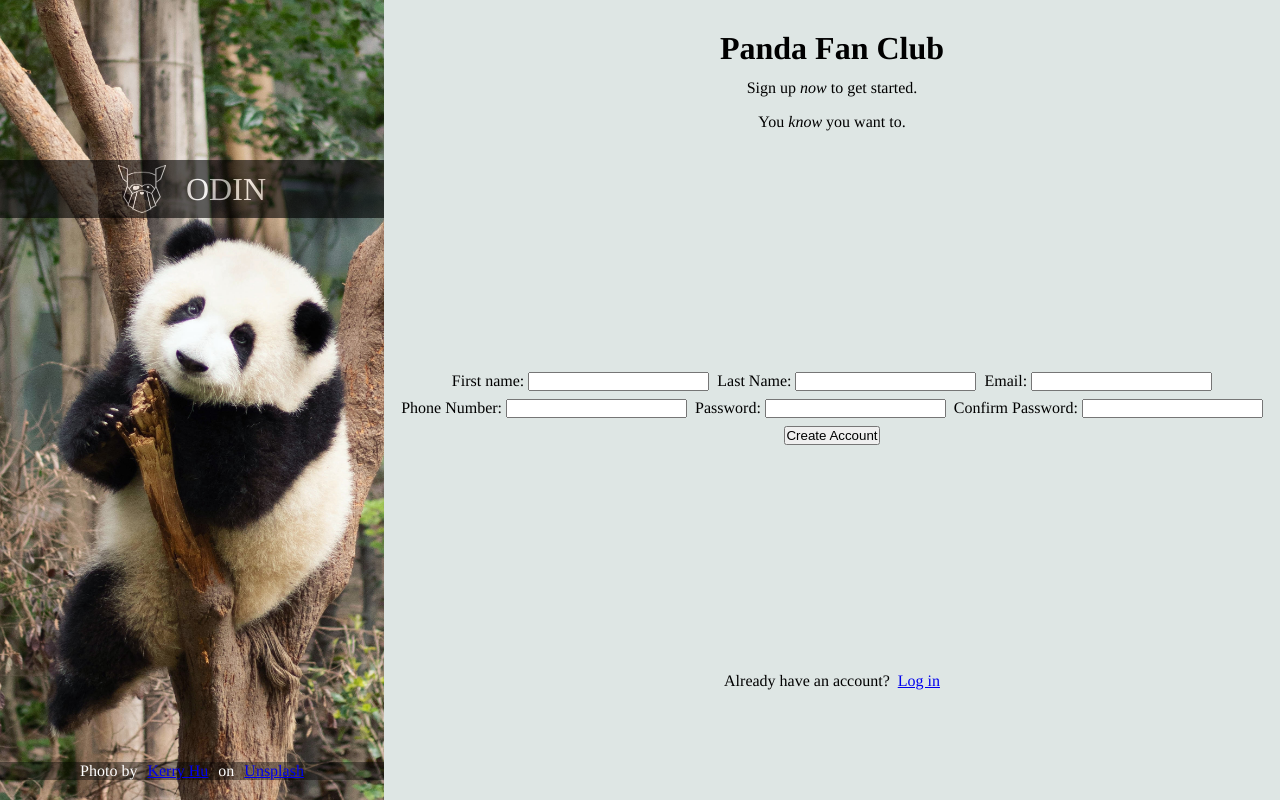
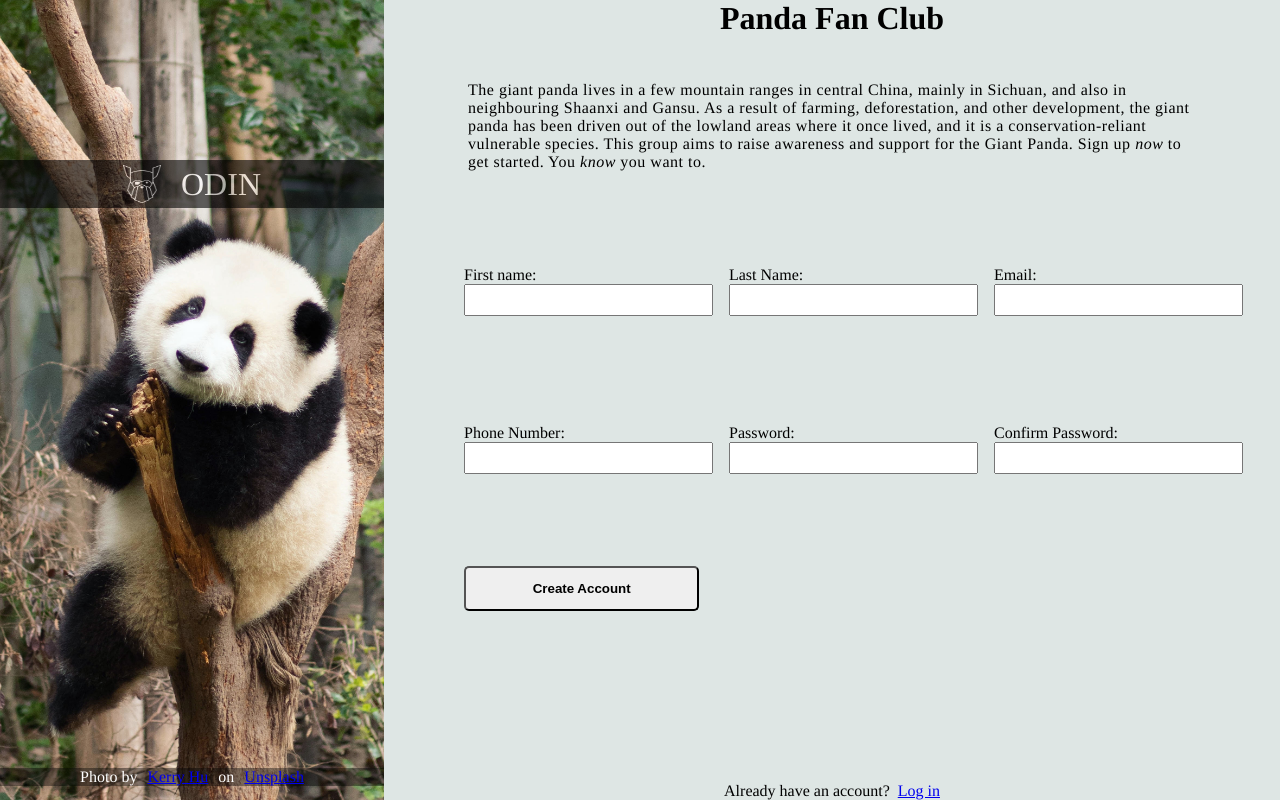
Before and after one commit to NLCHAN168/sign-up-form, a plain HTML site: page index.html in a window 1280 px wide. Drawn offline with Linux system fonts and the light colour scheme.

Commit message:
additional style changes

```diff
--- a/index.html
+++ b/index.html
@@ -8,6 +8,7 @@
     <link rel="stylesheet" href="style.css" />
   </head>
   <body>
+    <div class="content">
       <div class="left">
         <div class="odinbackground">
           <img class="odinlogo" src="images/odin-lined.png" alt="odin" />
@@ -29,41 +30,59 @@
       <div class="right">
         <div class="title">
           <h1>Panda Fan Club</h1>
-        <p>Sign up <em>now</em> to get started.</p>
-        <p>You <em>know</em> you want to.</p>
+          <p>
+            The giant panda lives in a few mountain ranges in central China,
+            mainly in Sichuan, and also in neighbouring Shaanxi and Gansu. As a
+            result of farming, deforestation, and other development, the giant
+            panda has been driven out of the lowland areas where it once lived,
+            and it is a conservation-reliant vulnerable species. This group aims
+            to raise awareness and support for the Giant Panda. Sign up
+            <em>now</em> to get started. You <em>know</em> you want to.
+          </p>
         </div>
         <div class="signup">
           <form action="" method="get">
+            <div class="inputs">
               <div class="input">
                 <label for="first-name">First name:</label>
                 <input type="text" id="first-name" />
               </div>
-          <div>
+              <div class="input">
                 <label for="last-name">Last Name:</label>
                 <input type="text" id="last-name" />
               </div>
-          <div>
+              <div class="input">
                 <label for="email">Email:</label>
                 <input type="email" id="email" placeholder=" " />
               </div>
-          <div>
+              <div class="input">
                 <label for="tel">Phone Number:</label>
-            <input type="tel" id="tel" pattern="[0-9]{3}-[0-9]{3}-[0-9]{4}" />
+                <input
+                  type="tel"
+                  id="tel"
+                  pattern="[0-9]{3}-[0-9]{3}-[0-9]{4}"
+                />
               </div>
-          <div>
+              <div class="input">
                 <label for="password">Password:</label>
                 <input type="password" id="pwd" />
               </div>
-          <div>
+              <div class="input">
                 <label for="pwconfirm">Confirm Password:</label>
                 <input type="password" id="pwdconfirm" />
               </div>
+            </div>
+            <div class="formbutton">
               <button type="submit">Create Account</button>
+            </div>
           </form>
         </div>
         <div class="login">
           Already have an account?
-        <a href="file:///C:/Users/Nick/repos/sign-up-form/index.html">Log in</a>
+          <a href="file:///C:/Users/Nick/repos/sign-up-form/index.html"
+            >Log in</a
+          >
+        </div>
       </div>
     </div>
   </body>
--- a/style.css
+++ b/style.css
@@ -1,6 +1,7 @@
 *{
     margin: 0px;
     padding: 0px;
+    box-sizing: border-box;
 }
 html {
     height: 100%;
@@ -9,6 +10,13 @@ html {
 body {
     display: flex;
     min-height: 100%;
+}
+
+.content {
+    width: 100vw;
+    height: 100vh;
+    display: flex;
+    flex-flow: row wrap;
 }
 
 .odinbackground {
@@ -43,7 +51,7 @@ body {
     justify-content: center;
     color: white;
     position: relative;
-    top: 88vh;
+    top: 90vh;
 }
 
 .left {
@@ -62,7 +70,7 @@ body {
     background-color: rgba(203, 216, 212, 0.63);
     display: flex;
     flex-direction: column;
-    justify-content: space-around;
+    justify-content: space-between;
     max-width: 70%;
     max-height: 100vh;
 }
@@ -71,14 +79,18 @@ body {
     display: flex;
     flex-direction: column;
     align-items: center;
+    justify-content: space-around;
     gap: .5em;
-    padding-bottom: 10px;
-    margin-top: -5em;
-    flex-shrink: 1;
+    padding: 0em 5em 0em 5em;
+}
+
+h1 {
+    padding-bottom: 1em;
 }
 
 p {
     margin: .25em;
+    letter-spacing: .5px;
 }
 
 .signup {
@@ -87,14 +99,13 @@ p {
     justify-content: center;
 }
 
-form {
+.inputs {
+    padding-left: 5em;
     display: flex;
     flex-wrap: wrap;
-    padding: .5em;
-    gap: .5em;
-    margin-bottom: 0;
+    gap: 1em;
     box-sizing: border-box;
-    justify-content: center;
+    min-height: 300px;
 }
 
 .create {
@@ -104,7 +115,32 @@ form {
 .login {
     display: flex;
     justify-content: center;
+    align-items: flex-end;
     gap: .5em;
+}
+
+.formbutton {
+    padding-left: 5em;
+    position: relative;
+    top: -40px;
+}
+
+button {
+    font-weight: 750;
+    margin: 40px;
+    margin-left: 0px;
+    padding: 1em 5em;
+    border-radius: 5px;
+}
+
+input {
+    padding: .5em 5em .5em .1em;
+    display: flex;
+}
+
+.input {
+    display: flex;
+    flex-direction: column;
 }
 
 :focus {
@@ -113,4 +149,5 @@ form {
 
 input:not(:placeholder-shown):not(:focus):invalid {
     background-color: crimson;
+    border-radius: 5px;
 }
```
Lines whose indentation alone changed are shown as unchanged.
